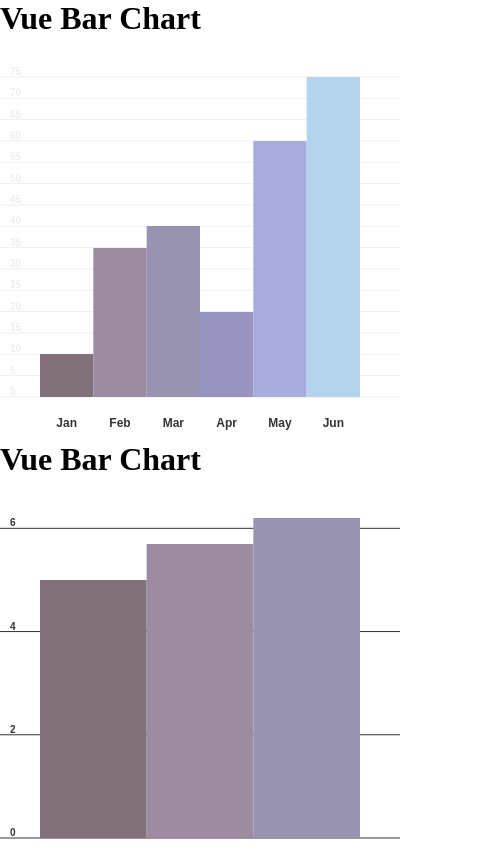
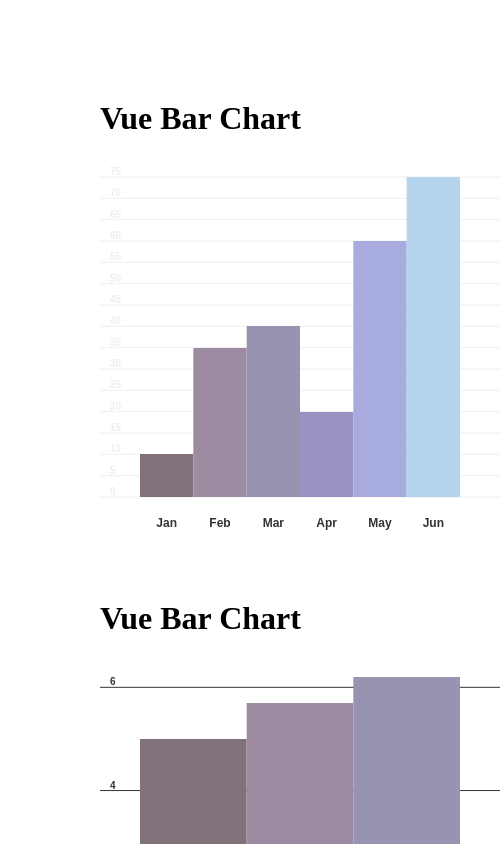
Before and after one commit to indieNik/vue-bar, a Vue app: page / in a window 390 px wide. Shown: the top 844 px of the page, 500 px wide, since content can reach past the window. Built offline with nearby package versions, Linux system fonts and the light colour scheme.

Commit message:
Added Responsiveness based on Parent's Dimensions

```diff
--- a/src/App.vue
+++ b/src/App.vue
@@ -1,7 +1,7 @@
 <template>
   <div id="app">
-    <Bar v-bind:graphData="graphData" />
-    <Bar v-bind:graphData="graphData2" />
+    <Bar v-bind:graphData="graphData" class="vue-bar-chart"/>
+    <Bar v-bind:graphData="graphData2" class="vue-bar-chart"/>
   </div>
 </template>
 
@@ -94,4 +94,10 @@ export default {
   padding: 0;
   box-sizing: border-box;
 }
+
+.vue-bar-chart {
+  width: 400px;
+  height: 400px;
+  margin: 100px;
+}
 </style>
--- a/src/components/Bar.vue
+++ b/src/components/Bar.vue
@@ -40,4 +40,9 @@ export default {
 };
 </script>
 
-<style lang="sass" scoped></style>
+<style scoped>
+  canvas{
+    width:100%;
+    height:100%;
+  }
+</style>
```
